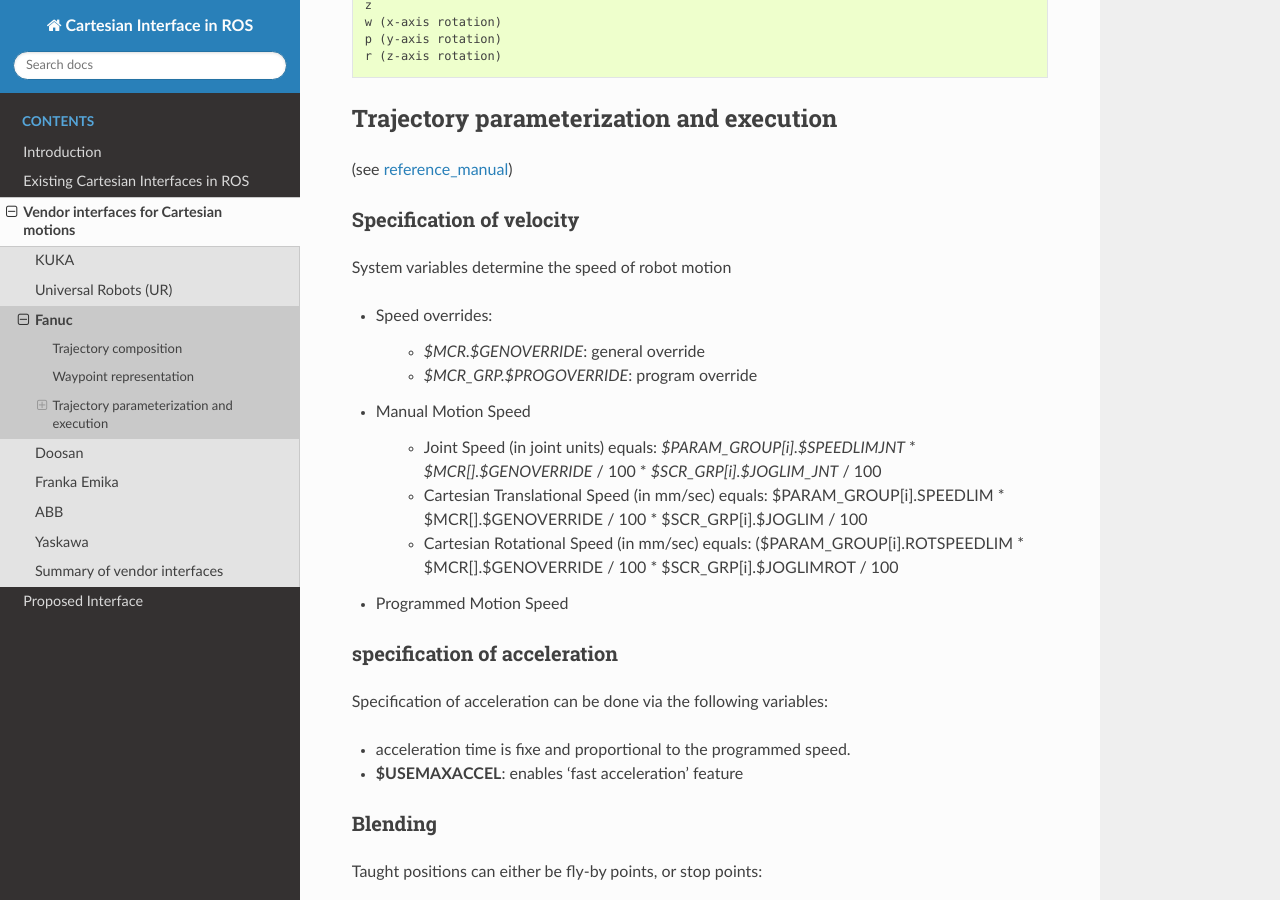
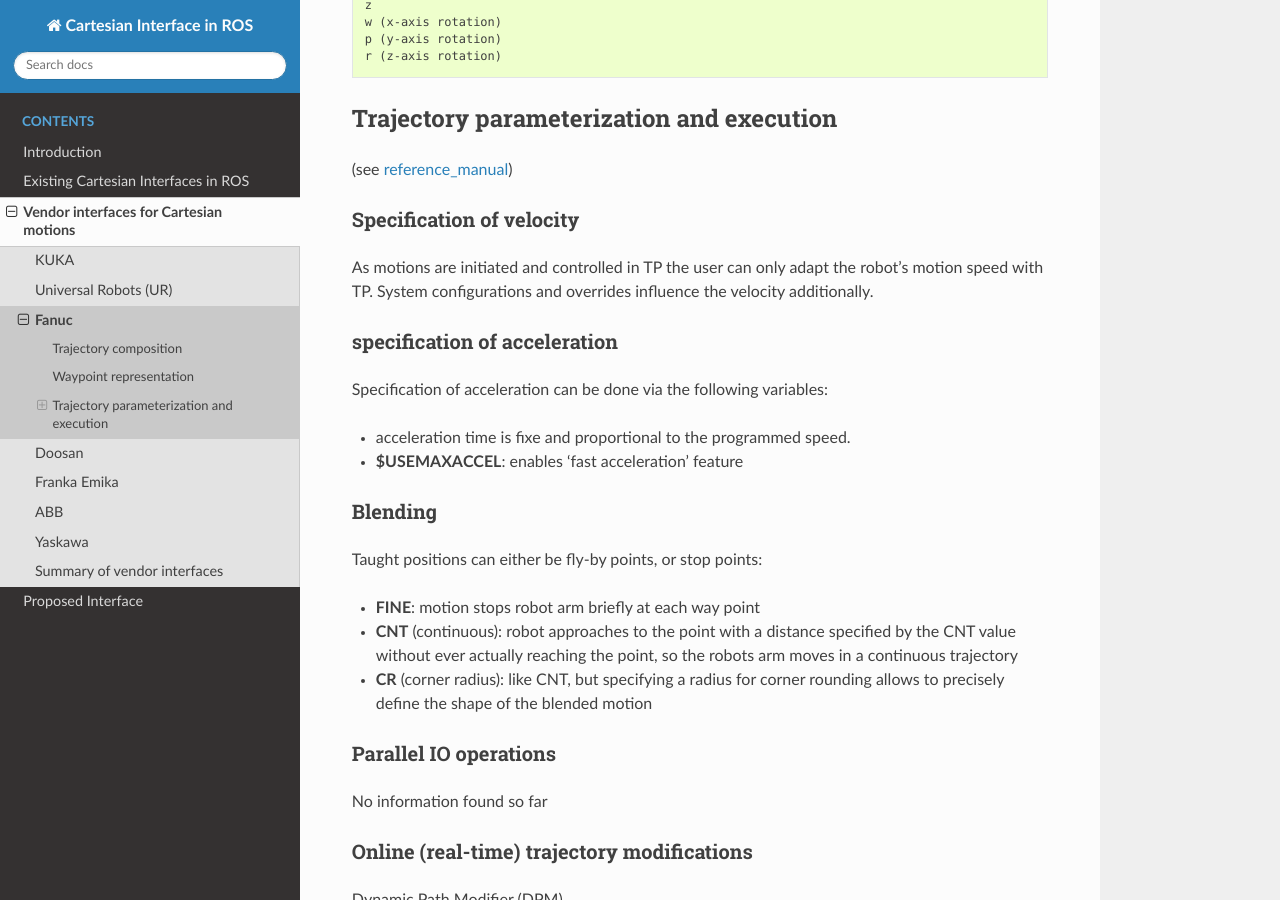
Before and after one commit to fzi-forschungszentrum-informatik/fzi_robot_interface_proposal, a Sphinx documentation site: the page built from source/industry/Fanuc.rst, in a window 1280 px wide and 900 px high, scrolled down 1132 px. Built offline with Sphinx 7.4.7 and the Read the Docs theme 2.0.0, drawn with Linux system fonts in a browser that asks for light colours.

Commit message:
Update source/industry/Fanuc.rst
Co-authored-by: LeaStef <lea.c.steffen@gmail.com>

```diff
--- a/source/industry/Fanuc.rst
+++ b/source/industry/Fanuc.rst
@@ -67,20 +67,7 @@ Trajectory parameterization and execution
 Specification of velocity
 ~~~~~~~~~~~~~~~~~~~~~~~~~
 
-System variables determine the speed of robot motion
-
-* Speed overrides:
-
-    * `$MCR.$GENOVERRIDE`: general override
-    * `$MCR_GRP.$PROGOVERRIDE`: program override
-
-* Manual Motion Speed
-
-    * Joint Speed (in joint units) equals: `$PARAM_GROUP[i].$SPEEDLIMJNT` * `$MCR[].$GENOVERRIDE` / 100  * `$SCR_GRP[i].$JOGLIM_JNT` / 100
-    * Cartesian Translational Speed (in mm/sec) equals: $PARAM_GROUP[i].SPEEDLIM * $MCR[].$GENOVERRIDE / 100 * $SCR_GRP[i].$JOGLIM / 100
-    * Cartesian Rotational Speed (in mm/sec) equals: ($PARAM_GROUP[i].ROTSPEEDLIM * $MCR[].$GENOVERRIDE / 100 * $SCR_GRP[i].$JOGLIMROT / 100
-
-* Programmed Motion Speed
+As motions are initiated and controlled in TP the user can only adapt the robot's motion speed with TP. System configurations and overrides influence the velocity additionally.
 
 
 specification of acceleration
```
